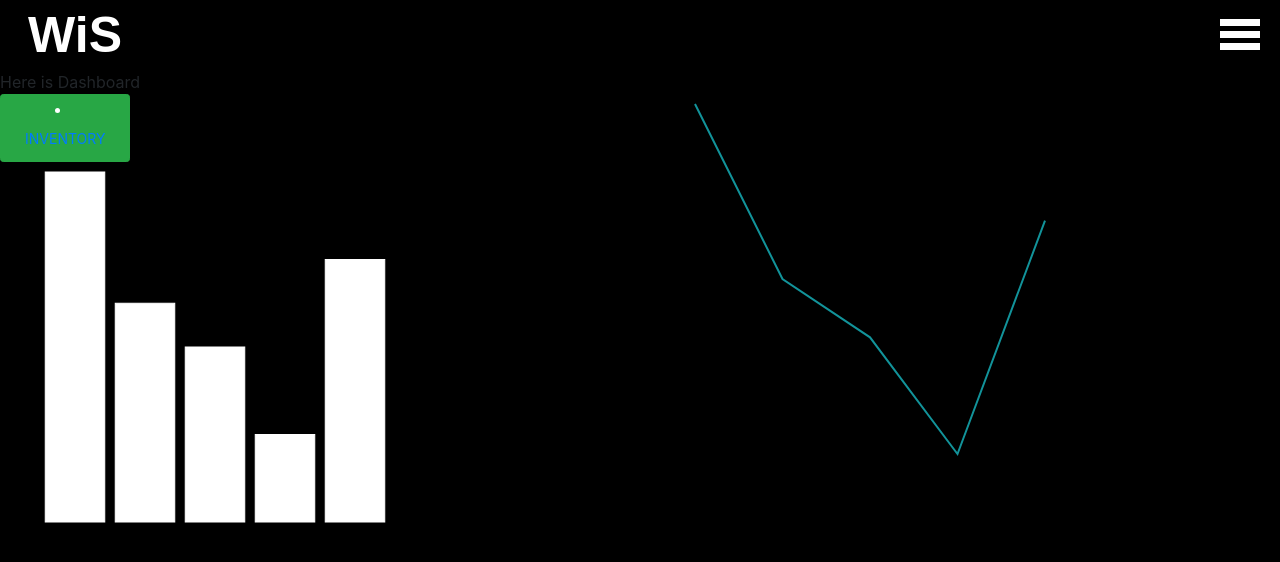
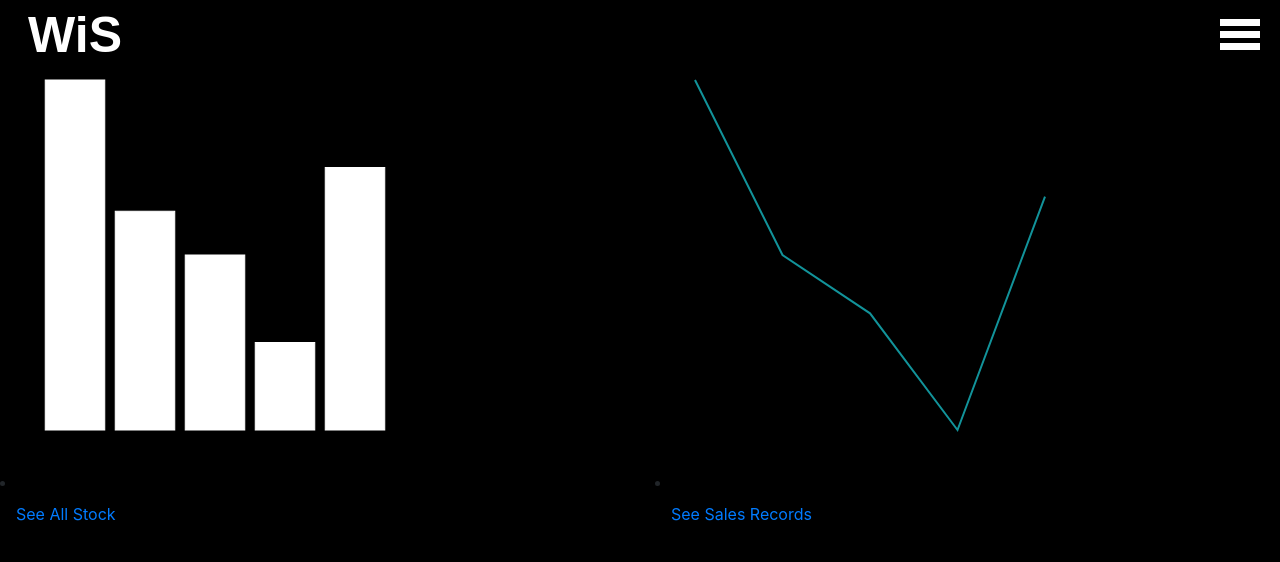
Before and after one commit to jakescheele/whats-in-store, a React (Create React App) app in the folder client/: page /dashboard in a window 1280 px wide. Shown: the top 562 px of the page. Built offline with nearby package versions, Linux system fonts and the light colour scheme; no server answers.

Commit message:
more dashboard

```diff
--- a/client/src/components/NavBar/index.js
+++ b/client/src/components/NavBar/index.js
@@ -19,7 +19,7 @@ class Nav extends Component {
                 alert("You log out successfully!")
                 window.location.assign("/login")
             }else{
-                alert("Something wrong happen!")
+                alert("Something went wrong!")
             }
         })
 
--- a/client/src/pages/Dashboard.js
+++ b/client/src/pages/Dashboard.js
@@ -3,7 +3,7 @@ import Nav from "../components/NavBar";
 import axios from "axios";
 import SalesChart from "../components/Dashboard/SalesChart";
 import StockChart from "../components/Dashboard/StockChart";
-import {Col, Row, Button } from 'react-bootstrap'
+import {Col, Row } from 'react-bootstrap'
 import { Link } from "react-router-dom";
 
 
@@ -33,11 +33,10 @@ class Dashboard extends Component{
     render(){
         return(<>
         <Nav shop={this.state.shop}/>
-        <div>Here is Dashboard</div>
         <Row>
         <Col md={6}>
-        <Button size="sm" variant="success">
-        <li>
+        <SalesChart />
+        <li class="chartButton">
                     <Link
                         to="/inventory"
                         className={
@@ -45,16 +44,24 @@ class Dashboard extends Component{
                             ? "nav-link active"
                             : "nav-link"
                         }
+                    >See All Stock</Link>
+        </li>
 
-
-                    >INVENTORY</Link>
-                </li>
-                </Button>
-        <SalesChart />
         </Col>
 
         <Col md={6}>
         <StockChart />
+        <li class="chartButton">
+                    <Link
+                        to="/profile"
+                        className={
+                            window.location.pathname === "/profile"
+                            ? "nav-link active"
+                            : "nav-link"
+                        }
+                    >See Sales Records</Link>
+        </li>
+
         </Col>
         </Row>
     </>)}
--- a/client/src/static.css
+++ b/client/src/static.css
@@ -221,3 +221,7 @@
         font-weight: bold;
         color: black;
     }
+
+    .chartButton {
+      border-color: 1px solid white;
+    }
```
